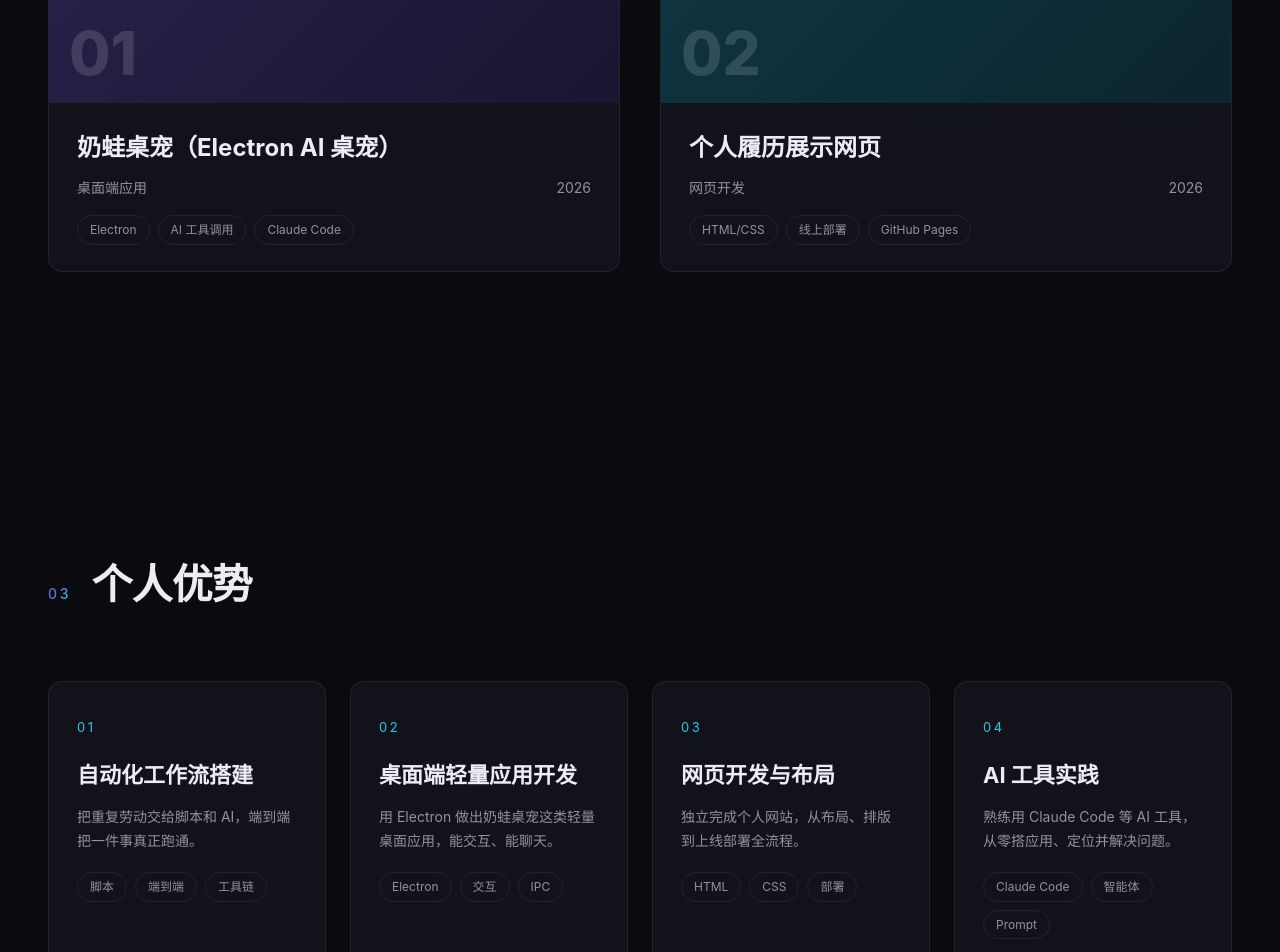
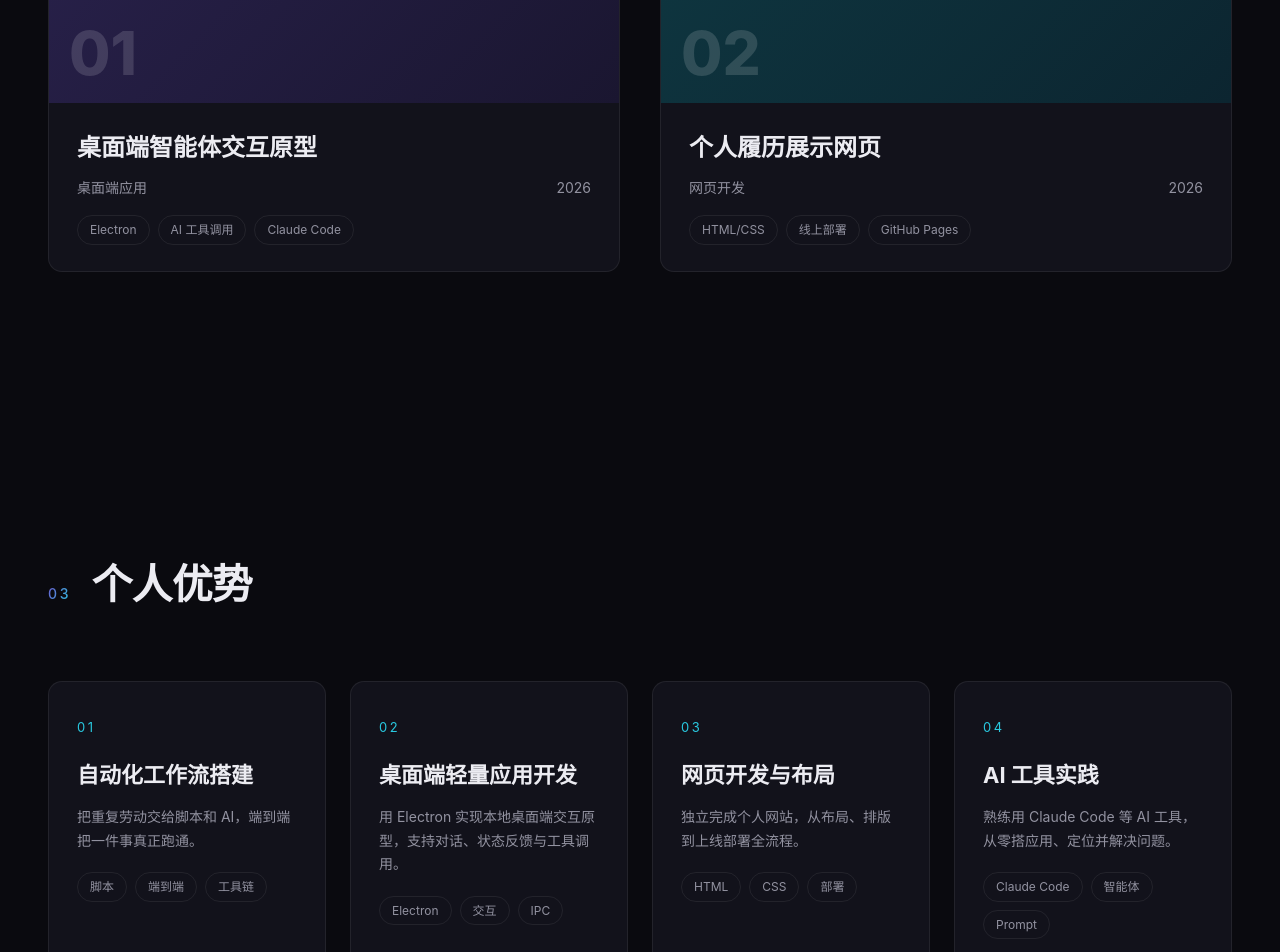
Before and after one commit to z6xy/portfolio, a React (Vite) app: page / in a window 1280 px wide. Shown: the part 2440-3392 px from the top of the page. Built offline with nearby package versions, Linux system fonts and the light colour scheme.

Commit message:
refine: 桌面端项目改为智能体交互原型表述

```diff
--- a/src/components/Capabilities.jsx
+++ b/src/components/Capabilities.jsx
@@ -9,7 +9,7 @@ const caps = [
   },
   {
     title: '桌面端轻量应用开发',
-    desc: '用 Electron 做出奶蛙桌宠这类轻量桌面应用，能交互、能聊天。',
+    desc: '用 Electron 实现本地桌面端交互原型，支持对话、状态反馈与工具调用。',
     tags: ['Electron', '交互', 'IPC'],
   },
   {
--- a/src/components/Works.jsx
+++ b/src/components/Works.jsx
@@ -3,7 +3,7 @@ import Reveal from './Reveal.jsx'
 // 精选项目：大卡片展示作品图片（图片先用渐变色占位，换图时把 work__thumb 里的占位换成 <img>）
 const works = [
   {
-    title: '奶蛙桌宠（Electron AI 桌宠）',
+    title: '桌面端智能体交互原型',
     category: '桌面端应用',
     year: '2026',
     tags: ['Electron', 'AI 工具调用', 'Claude Code'],
```
